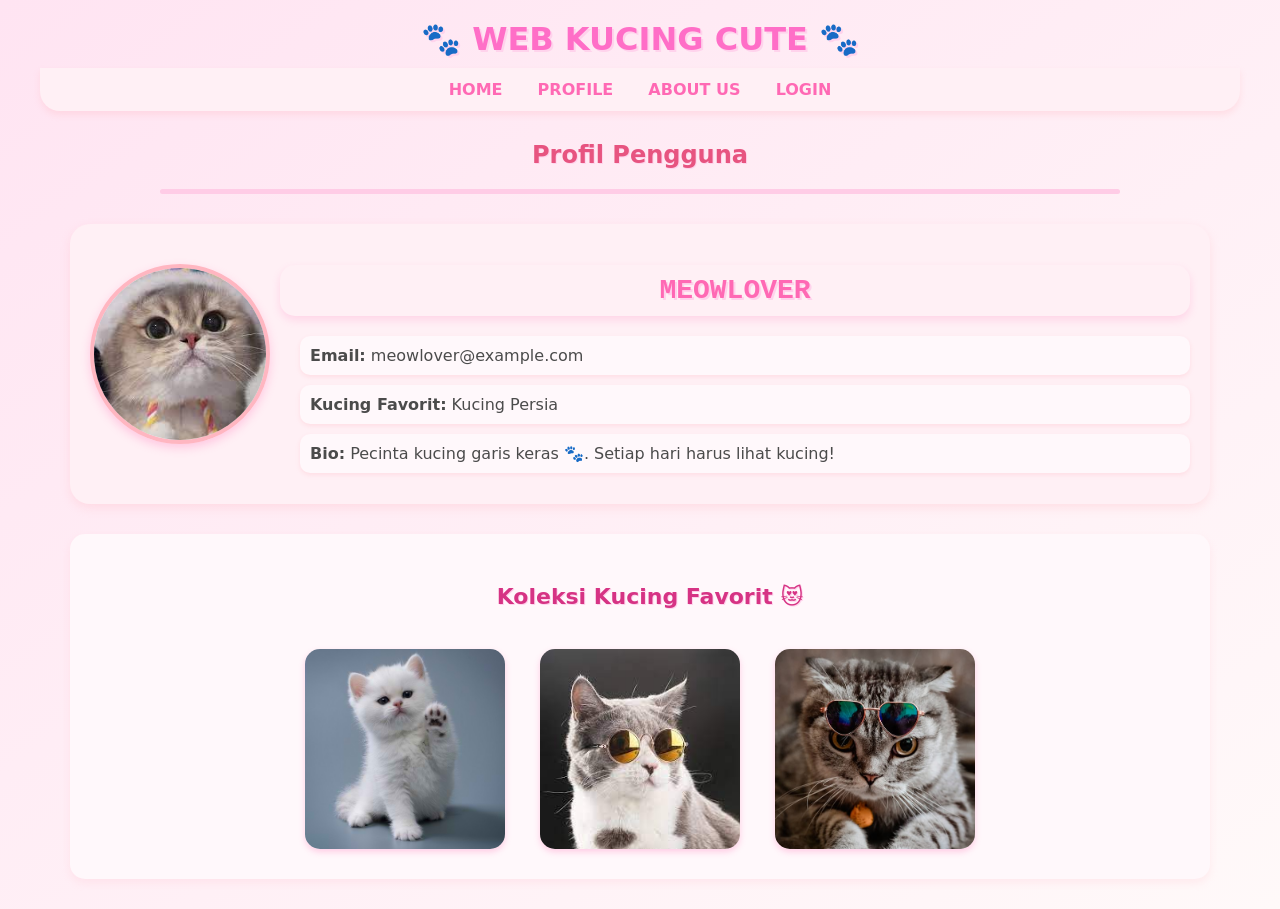
After one commit to ferakusuma/Latihan-PBW, a PHP site: page /profile.html in a window 1280 px wide. The commit adds this page. Run offline with PHP 8.4, Linux system fonts and the light colour scheme.

Commit message:
tambah halaman profile kucing ku yang lucu

```diff
--- /dev/null
+++ b/profile.html
@@ -0,0 +1,54 @@
+<!DOCTYPE html>
+<html lang="id">
+
+<head>
+    <meta charset="UTF-8" />
+    <meta name="viewport" content="width=device-width, initial-scale=1.0" />
+    <title>PROFILE | KUCING</title>
+    <link rel="stylesheet" href="style.css" />
+</head>
+
+<body>
+    <header class="border-b-2 border-pink-300 py-4 text-center">
+        <h1 class="text-pink-400 text-3xl font-bold select-none">🐾 WEB KUCING CUTE 🐾</h1>
+    </header>
+
+    <nav class="bg-pink-50 py-3 flex justify-center space-x-12 text-pink-400 text-lg font-bold select-none">
+        <a href="index.html">HOME</a>
+        <a href="profile.html">PROFILE</a>
+        <a href="about.html">ABOUT US</a>
+        <a href="login.html">LOGIN</a>
+    </nav>
+    <header>
+        <h2 class="text-center text-2xl text-pink-500 font-bold mb-4">Profil Pengguna</h2>
+        <hr />
+    </header>
+
+    <!-- Profil Pengguna -->
+    <section class="profile-container">
+        <div class="profile-pic">
+            <img src="profile kucing.jpeg" alt="Foto Profil Kucing Lucu" />
+        </div>
+        <div class="profile-info">
+            <h1 class="username">MEOWLOVER</h1>
+            <ul>
+                <li><strong>Email:</strong> meowlover@example.com</li>
+                <li><strong>Kucing Favorit:</strong> Kucing Persia</li>
+                <li><strong>Bio:</strong> Pecinta kucing garis keras 🐾. Setiap hari harus lihat kucing!</li>
+            </ul>
+        </div>
+    </section>
+
+    <!-- Koleksi Favorit -->
+    <section class="favorite-section">
+        <h2 class="section-title center-title">Koleksi Kucing Favorit 😻</h2>
+        <div class="cat-gallery">
+            <img src="kucing 1.jpg" alt="Kucing 1" />
+            <img src="kucing 2.jpeg" alt="Kucing 2" />
+            <img src="kucing 3.jpeg" alt="Kucing 3" />
+        </div>
+    </section>
+
+</body>
+
+</html>
--- a/style.css
+++ b/style.css
@@ -1,3 +1,23 @@
+/* Reset margin bawaan */
+* {
+    margin: 0;
+    padding: 0;
+    box-sizing: border-box;
+}
+
+/* Judul Section Estetik */
+.section-title {
+    font-size: 22px;
+    color: #d63384;
+    margin: 30px;
+    font-weight: bold;
+    text-align: left;
+    position: relative;
+    padding-left: 20px;
+}
+
+
+
 /* Gaya Umum */
 body {
     font-family: 'Comic Sans MS', cursive, sans-serif;
@@ -5,77 +25,36 @@ body {
     color: #4b4b4b;
     margin: 0;
     padding: 0;
+    max-width: 1200px;
+    margin: auto;
 }
 
-/* Tombol Estetik */
-.btn-cute {
-    background: linear-gradient(135deg, #ff9aa2, #ffb6b9);
-    color: white;
-    border: none;
-    padding: 12px 25px;
-    font-size: 16px;
+h2 {
+    text-align: center;
+    color: #e75480;
+    font-size: 24px;
+    margin: 30px 0 20px;
     font-weight: bold;
-    font-family: 'Comic Sans MS', cursive;
-    border-radius: 25px;
-    cursor: pointer;
-    box-shadow: 0 4px 8px rgba(255, 105, 180, 0.3);
-    transition: transform 0.3s ease, background 0.3s ease, box-shadow 0.3s ease;
-    display: inline-block;
-    margin-top: 20px;
+    text-shadow: 1px 1px #ffd3ec;
 }
-
-.btn-cute:hover {
-    background: linear-gradient(135deg, #ffb6b9, #ff9aa2);
-    transform: scale(1.05);
-    box-shadow: 0 6px 12px rgba(255, 105, 180, 0.4);
-}
-
-/* Link Daftar */
-.register-link {
-    margin-top: 30px;
-    font-family: 'Comic Sans MS', cursive;
-    font-size: 16px;
-    color: #444;
-    text-align: center;
-    padding: 10px 0;
-    background-color: #fff0f5; /* Warna latar belakang lembut */
-    border-radius: 10px;
-    box-shadow: none; /* Menghapus bayangan */
-}
-
-/* Gaya Link */
-.register-link a {
-    color: #ff69b4;
-    text-decoration: none; /* Menghilangkan garis bawah pada link */
-    font-weight: bold;
-    transition: none; /* Menghapus animasi */
-}
-
-/* Gaya Hover pada Link */
-.register-link a:hover {
-    color: #ff69b4; /* Warna tetap sama saat hover */
-    transform: none; /* Menghapus transformasi saat hover */
-}
-
 
 /* Header */
 h1 {
     text-align: center;
     color: #ff6ec7;
     margin-top: 20px;
-    font-size: 32px; /* Ukuran font sama seperti halaman HOME */
+    margin-bottom: 10px;
+    font-size: 32px;
     text-shadow: 2px 2px #ffd3ec;
 }
 
-/* Garis Pemisah */
+/* Garis Bawah Header */
 hr {
     border: none;
     height: 5px;
     background-color: #ffcce6;
-    margin: 10px 0;
     width: 80%;
-    margin-left: auto;
-    margin-right: auto;
+    margin: 10px auto 20px auto;
     border-radius: 5px;
 }
 
@@ -241,3 +279,111 @@ input[type="submit"]:hover {
         font-size: 14px;
     }
 }
+
+/* ================== Profil Pengguna ================== */
+
+.profile-container {
+    display: flex;
+    flex-wrap: wrap;
+    background-color: #fff0f5;
+    border-radius: 20px;
+    padding: 20px;
+    margin: 30px;
+    box-shadow: 0 4px 10px rgba(255, 182, 193, 0.3);
+}
+
+.profile-pic {
+  display: flex;
+  align-items: center;
+  justify-content: center;
+  margin-bottom: 20px;
+}
+
+.profile-info ul {
+  list-style: none;
+  padding: 0;
+}
+
+.profile-info li {
+  margin-bottom: 10px;
+  font-size: 16px;
+  background-color: #fff8fb;
+  padding: 10px;
+  border-radius: 10px;
+  box-shadow: 0 2px 4px rgba(255, 182, 193, 0.3);
+}
+
+.profile-pic img {
+  width: 180px;
+  height: 180px;
+  border-radius: 50%;
+  object-fit: cover;
+  border: 4px solid #ffb6c1;
+  box-shadow: 0 4px 10px rgba(255, 105, 180, 0.3);
+}
+
+.profile-info {
+  flex: 1;
+  display: flex;
+  flex-direction: column;
+  justify-content: center;
+  padding-left: 10px;
+}
+
+@keyframes fadeIn {
+    from {
+        opacity: 0;
+        transform: translateY(20px);
+    }
+
+    to {
+        opacity: 1;
+        transform: translateY(0);
+    }
+}
+
+.favorite-section {
+    margin: 30px;
+    padding: 20px;
+    background-color: #fff8fb;
+    border-radius: 15px;
+    box-shadow: 0 4px 8px rgba(255, 182, 193, 0.2);
+}
+
+.cat-gallery {
+    display: flex;
+    gap: 15px;
+    justify-content: center;
+    flex-wrap: wrap;
+    margin-top: 15px;
+}
+
+.center-title {
+  text-align: center;
+}
+
+.cat-gallery img {
+  width: 200px;
+  height: 200px;
+  border-radius: 15px;
+  object-fit: cover;
+  box-shadow: 0 3px 6px rgba(255, 105, 180, 0.3);
+  transition: transform 0.3s;
+  margin: 10px;
+}
+
+.cat-gallery img:hover {
+    transform: scale(1.05);
+}
+
+.username {
+  font-family: 'Courier New', monospace;
+  font-size: 28px;
+  color: #ff69b4;
+  text-align: center;
+  background-color: #fff0f5;
+  padding: 10px 20px;
+  border-radius: 15px;
+  box-shadow: 0 4px 8px rgba(255, 105, 180, 0.2);
+  margin-bottom: 20px;
+}
```
Also changed, not shown: other parts of style.css (+60 -1 lines), Login.html (+15 -10 lines), about.html (+48 -27 lines), index.html (+35 -27 lines), register.html (+26 -38 lines), kucing 1.jpg (added), kucing 2.jpeg (added), kucing 3.jpeg (added), profile kucing.jpeg (added).
